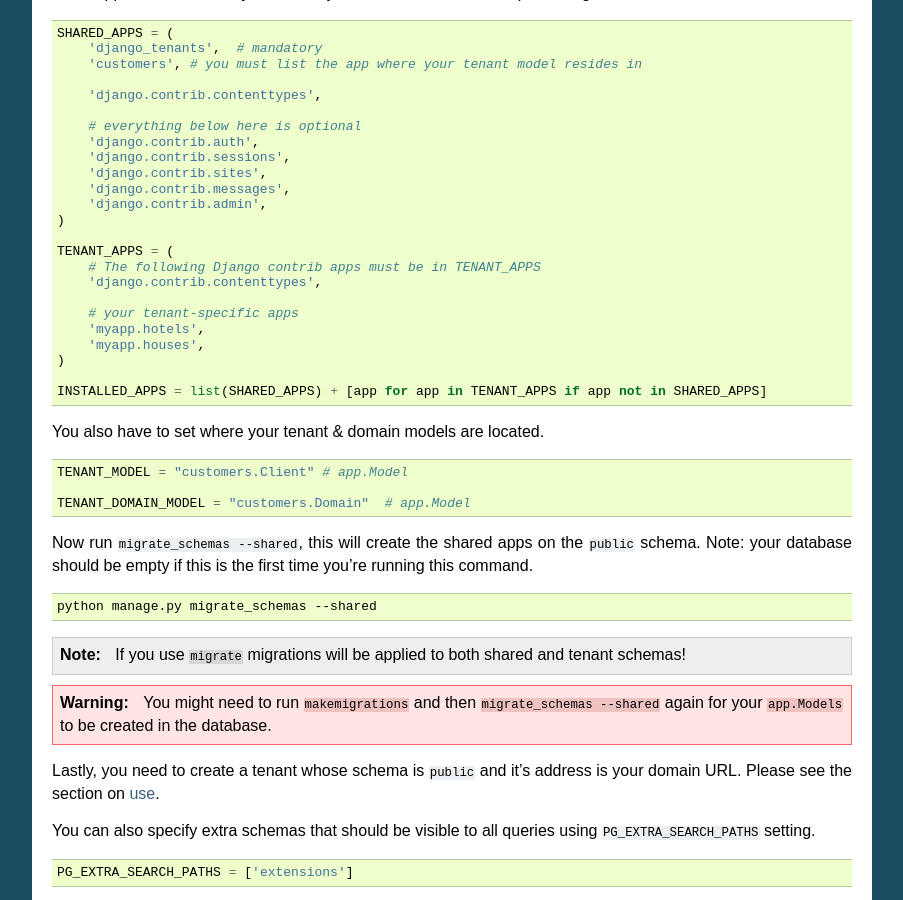
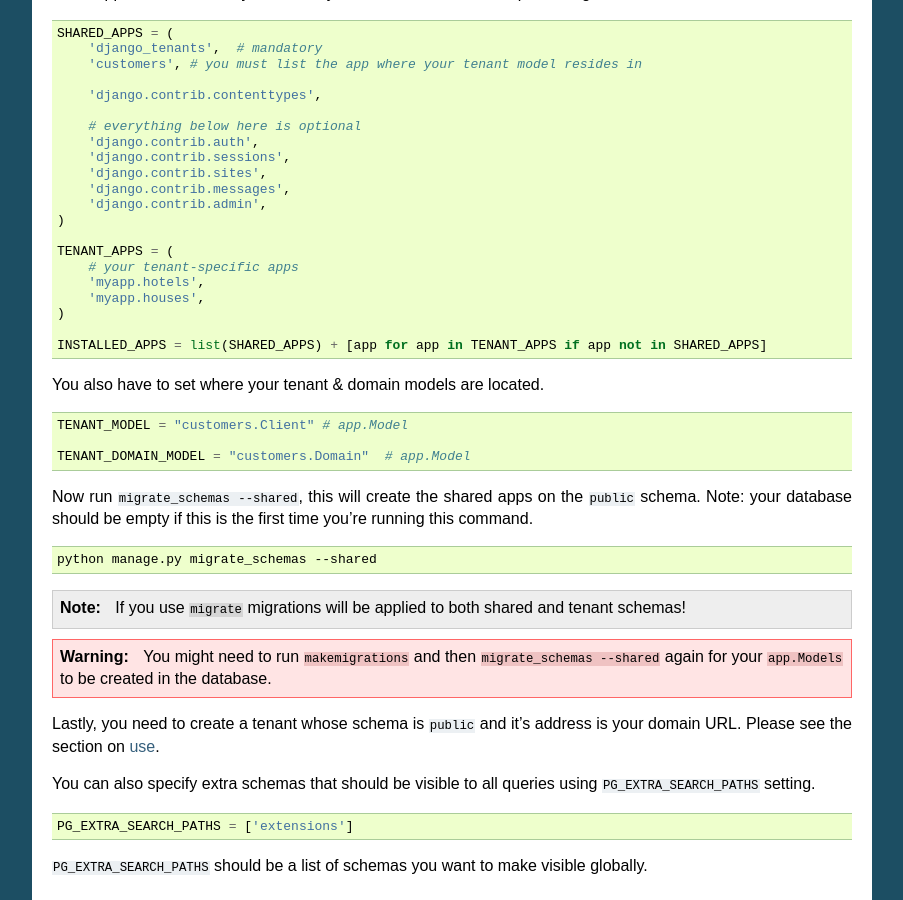
Before and after one commit to django-tenants/django-tenants, a Sphinx documentation site: the page built from docs/install.rst, in a window 1280 px wide and 900 px high, scrolled down 1854 px. Shown: the whole window, without its empty margins (198-1101 px from the left). Built offline with Sphinx 7.4.7, drawn with Linux system fonts in a browser that asks for light colours; the version number could not be read and is left out.

Commit message:
Docs: Remove django.contrib.contenttypes from TENANT_APPS. Closes #273

```diff
--- a/docs/install.rst
+++ b/docs/install.rst
@@ -118,9 +118,6 @@
     )
 
     TENANT_APPS = (
-        # The following Django contrib apps must be in TENANT_APPS
-        'django.contrib.contenttypes',
-
         # your tenant-specific apps
         'myapp.hotels',
         'myapp.houses',
```
